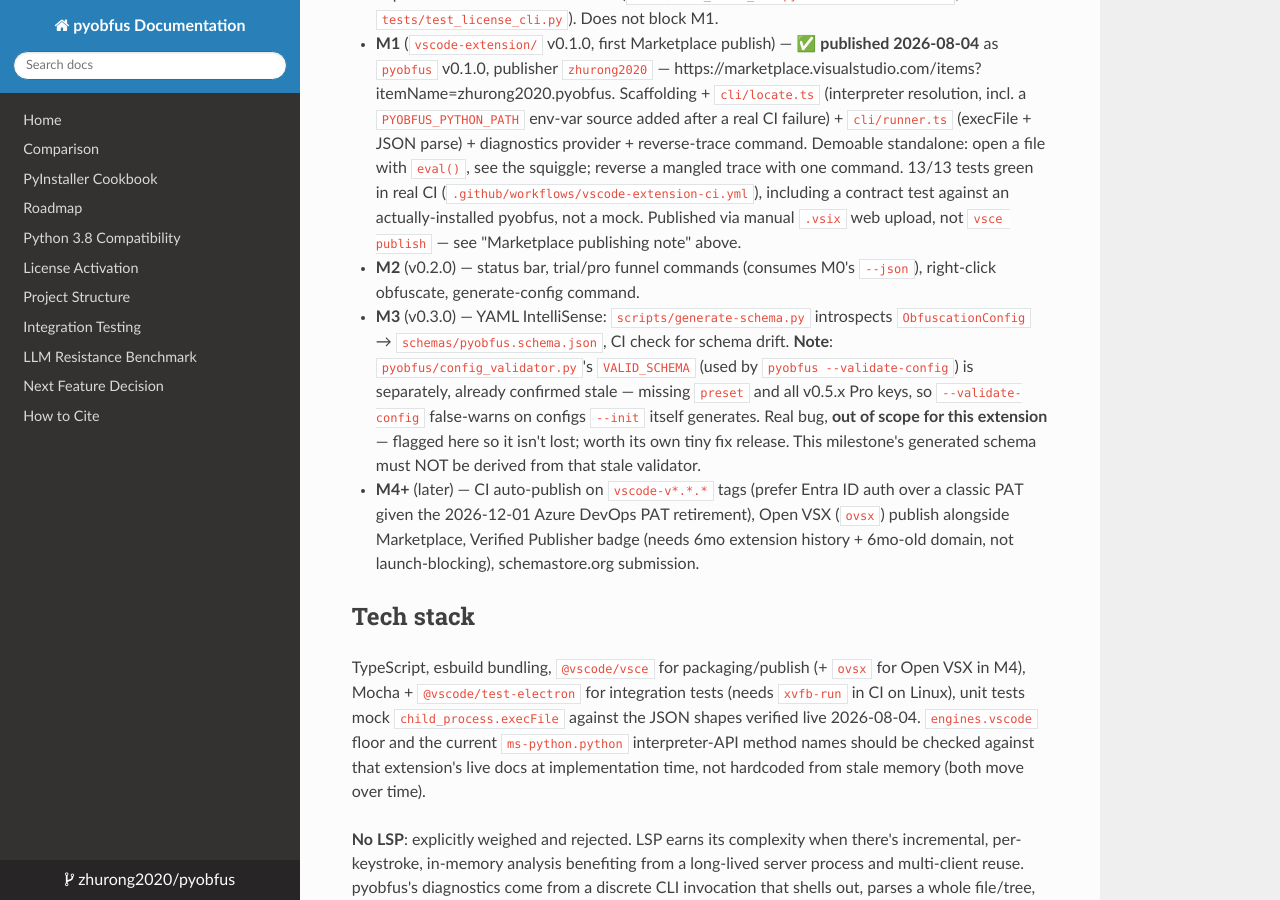
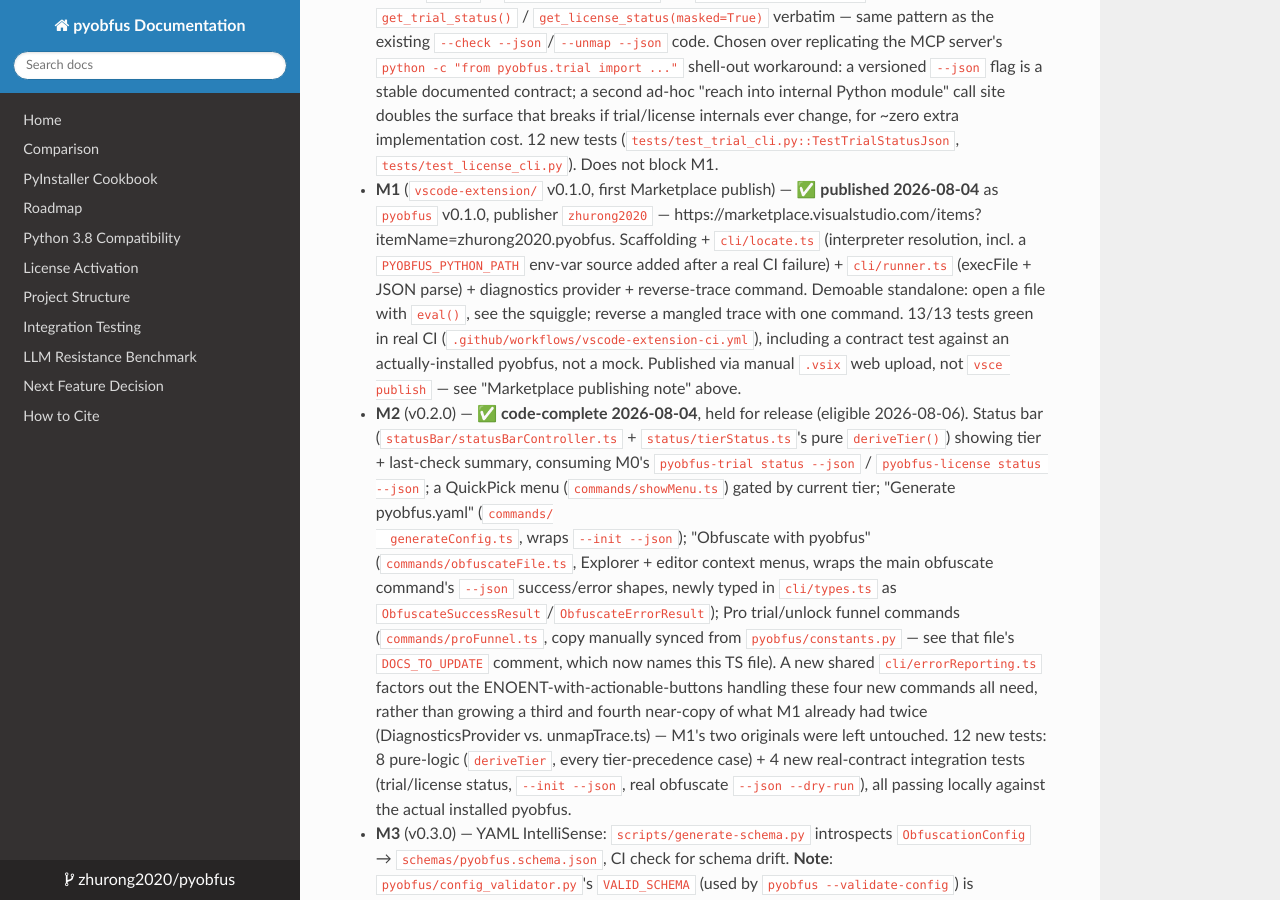
Before and after one commit to zhurong2020/pyobfus, an MkDocs documentation site: the page built from docs/VSCODE_EXTENSION_PLAN.md, in a window 1280 px wide and 900 px high, scrolled down 2647 px. Built offline with MkDocs 1.6.1, drawn with Linux system fonts in a browser that asks for light colours; nearby versions of some CDN libraries; some of the changed text lies outside the part shown.

Commit message:
docs: M2 code-complete, held for 2026-08-06 gate
M2's full scope (status bar, generate-config, right-click obfuscate,
Pro funnel commands) landed and passed 24/24 tests locally against the
real installed pyobfus this session -- update the gate/status notes in
CLAUDE.md, ROADMAP.md, and VSCODE_EXTENSION_PLAN.md accordingly. M2's
release-spacing gate is set to 2 days after M1's actual publish date
(2026-08-04), matching the same logic already applied to M0/M1: it
publishes to the Marketplace, so it's spaced from M1's Marketplace
release, not from a PyPI release.

Co-Authored-By: Claude Sonnet 5 <noreply@anthropic.com>

```diff
--- a/docs/VSCODE_EXTENSION_PLAN.md
+++ b/docs/VSCODE_EXTENSION_PLAN.md
@@ -7,11 +7,19 @@ via manual `.vsix` web upload, ~4 days ahead of the original 2026-08-08
 gate (see "Marketplace publishing note" below for why). M1's full test
 suite (13 tests, including a real contract test against actually-installed
 pyobfus) passed in real CI (`.github/workflows/vscode-extension-ci.yml`)
-before publish. M0 (pyobfus core `--json` prerequisites) is still
-code-complete-but-held, on its own separate PyPI release-spacing gate (see
-`docs/ROADMAP.md`'s P2-2 entry / `CLAUDE.md` for the exact date) — M1's
-early publish doesn't pull M0 forward, since M0 is a pyobfus-core PyPI
-release and the gate exists to space out *that* package's release traffic.
+before publish. **M2 code-complete 2026-08-04** (status bar, generate-config
+command, right-click obfuscate, Pro trial/unlock funnel commands), held for
+release — eligible from **2026-08-06** (2 days after M1's actual publish
+date, spacing Marketplace releases from each other the same way PyPI
+releases are spaced). 24/24 tests pass locally against the real installed
+pyobfus (`PYOBFUS_PYTHON_PATH=venv/bin/python3 npm test`), including 4 new
+real-contract tests (trial/license status, `--init --json`, real obfuscate
+`--json --dry-run`) and 8 new pure-logic tests for `deriveTier`. M0
+(pyobfus core `--json` prerequisites) is still code-complete-but-held, on
+its own separate PyPI release-spacing gate (see `docs/ROADMAP.md`'s P2-2
+entry / `CLAUDE.md` for the exact date) — M1/M2's early Marketplace
+publishing doesn't pull M0 forward, since M0 is a pyobfus-core PyPI release
+and the gate exists to space out *that* package's release traffic.
 **Recorded**: 2026-08-04
 
 ## Marketplace publishing note (2026-08-04)
@@ -139,8 +147,27 @@ could echo the malicious listing's old name.
   a contract test against an actually-installed pyobfus, not a mock.
   Published via manual `.vsix` web upload, not `vsce publish` — see
   "Marketplace publishing note" above.
-- **M2** (v0.2.0) — status bar, trial/pro funnel commands (consumes M0's
-  `--json`), right-click obfuscate, generate-config command.
+- **M2** (v0.2.0) — ✅ **code-complete 2026-08-04**, held for release
+  (eligible 2026-08-06). Status bar (`statusBar/statusBarController.ts` +
+  `status/tierStatus.ts`'s pure `deriveTier()`) showing tier + last-check
+  summary, consuming M0's `pyobfus-trial status --json` /
+  `pyobfus-license status --json`; a QuickPick menu (`commands/showMenu.ts`)
+  gated by current tier; "Generate pyobfus.yaml" (`commands/
+  generateConfig.ts`, wraps `--init --json`); "Obfuscate with pyobfus"
+  (`commands/obfuscateFile.ts`, Explorer + editor context menus, wraps the
+  main obfuscate command's `--json` success/error shapes, newly typed in
+  `cli/types.ts` as `ObfuscateSuccessResult`/`ObfuscateErrorResult`); Pro
+  trial/unlock funnel commands (`commands/proFunnel.ts`, copy manually
+  synced from `pyobfus/constants.py` — see that file's `DOCS_TO_UPDATE`
+  comment, which now names this TS file). A new shared
+  `cli/errorReporting.ts` factors out the ENOENT-with-actionable-buttons
+  handling these four new commands all need, rather than growing a third
+  and fourth near-copy of what M1 already had twice (DiagnosticsProvider
+  vs. unmapTrace.ts) — M1's two originals were left untouched. 12 new
+  tests: 8 pure-logic (`deriveTier`, every tier-precedence case) + 4 new
+  real-contract integration tests (trial/license status, `--init --json`,
+  real obfuscate `--json --dry-run`), all passing locally against the
+  actual installed pyobfus.
 - **M3** (v0.3.0) — YAML IntelliSense: `scripts/generate-schema.py`
   introspects `ObfuscationConfig` → `schemas/pyobfus.schema.json`, CI check
   for schema drift. **Note**: `pyobfus/config_validator.py`'s
```
Also changed, not shown: CLAUDE.md (+2 -1 lines), docs/ROADMAP.md (+4 -2 lines).
